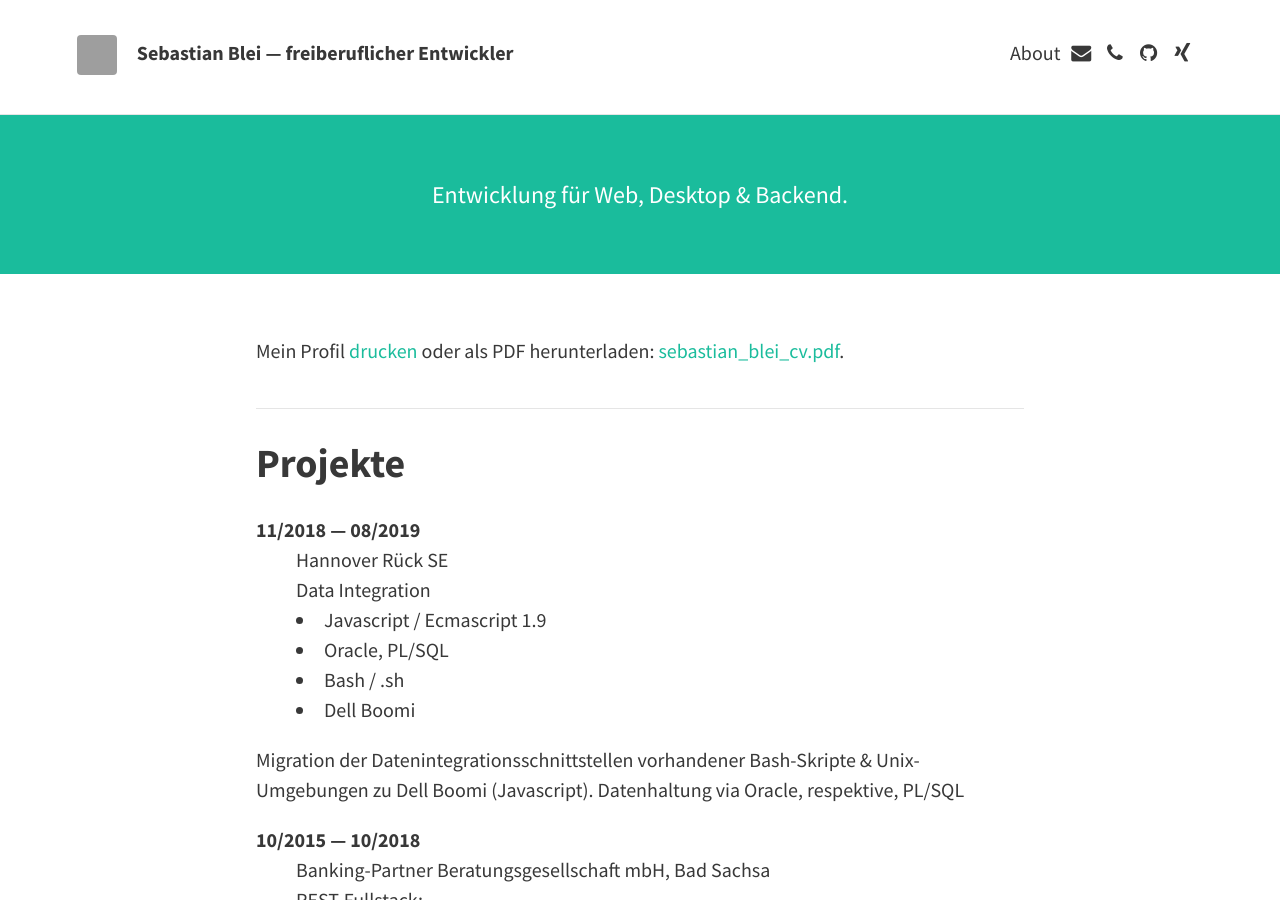
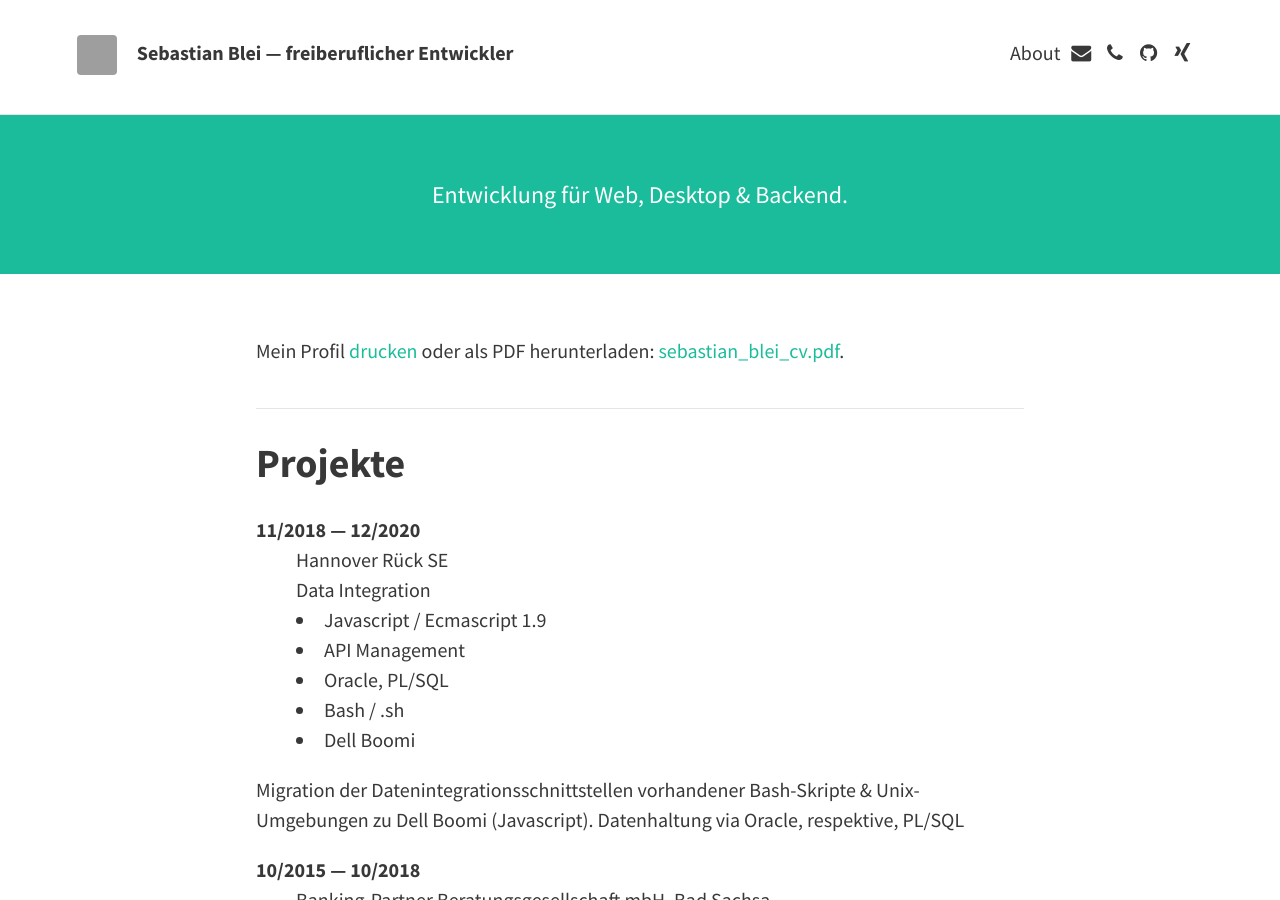
Before and after one commit to iamsebastian/official-site, a Jekyll site: the page built from index.html, in a window 1280 px wide and 900 px high. Built offline with Jekyll 4.4.1, drawn with Linux system fonts in a browser that asks for light colours; the list of posts is cut into pages by our own code; grey boxes are pictures that could not be loaded.

Commit message:
Update index.html

```diff
--- a/index.html
+++ b/index.html
@@ -13,10 +13,11 @@ Mein Profil <a href="javascript:window.print();">drucken</a> oder als PDF herunt
 <hr>
 <h2>Projekte</h2>
 <dl>
-  <dt>11/2018 — 08/2019</dt>
+  <dt>11/2018 — 12/2020</dt>
   <dd>Hannover Rück SE
   <ul>Data Integration
     <li>Javascript / Ecmascript 1.9</li>
+    <li>API Management</li>
     <li>Oracle, PL/SQL</li>
     <li>Bash / .sh</li>
     <li>Dell Boomi</li>
```
